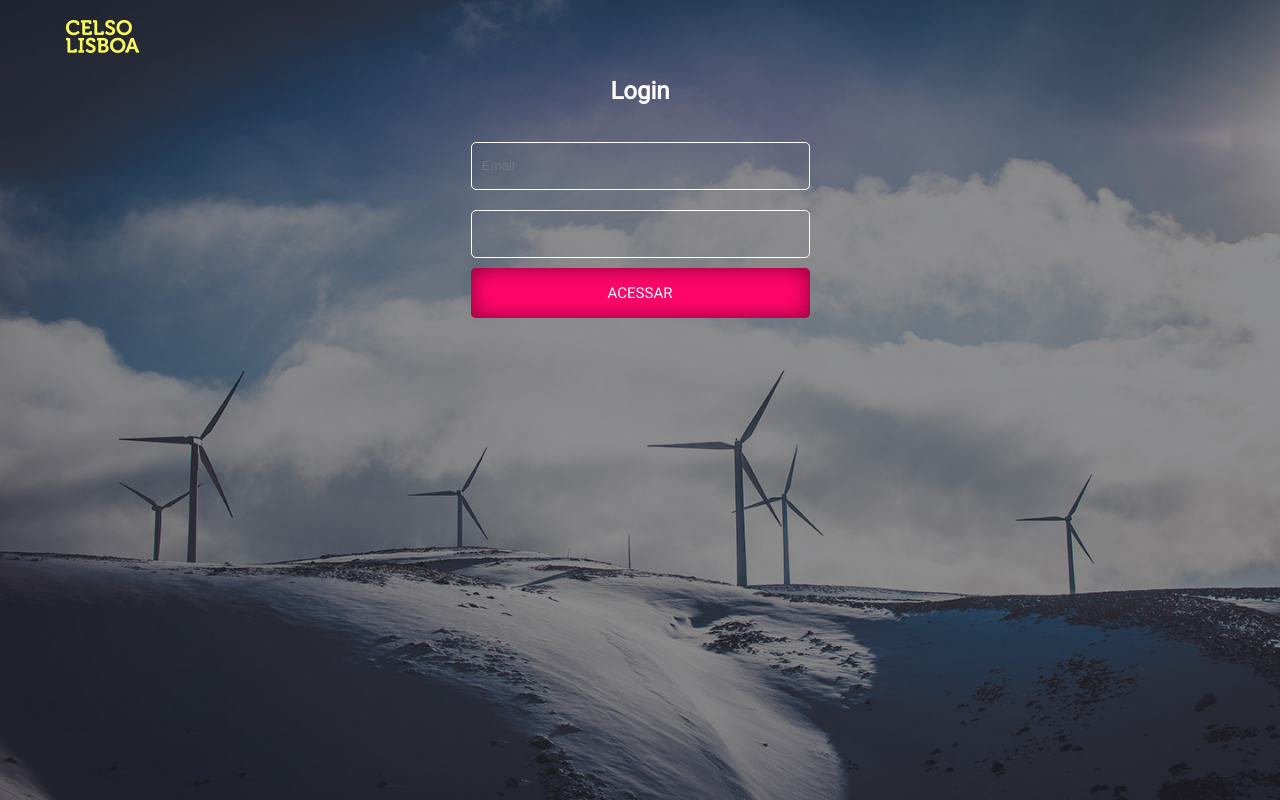
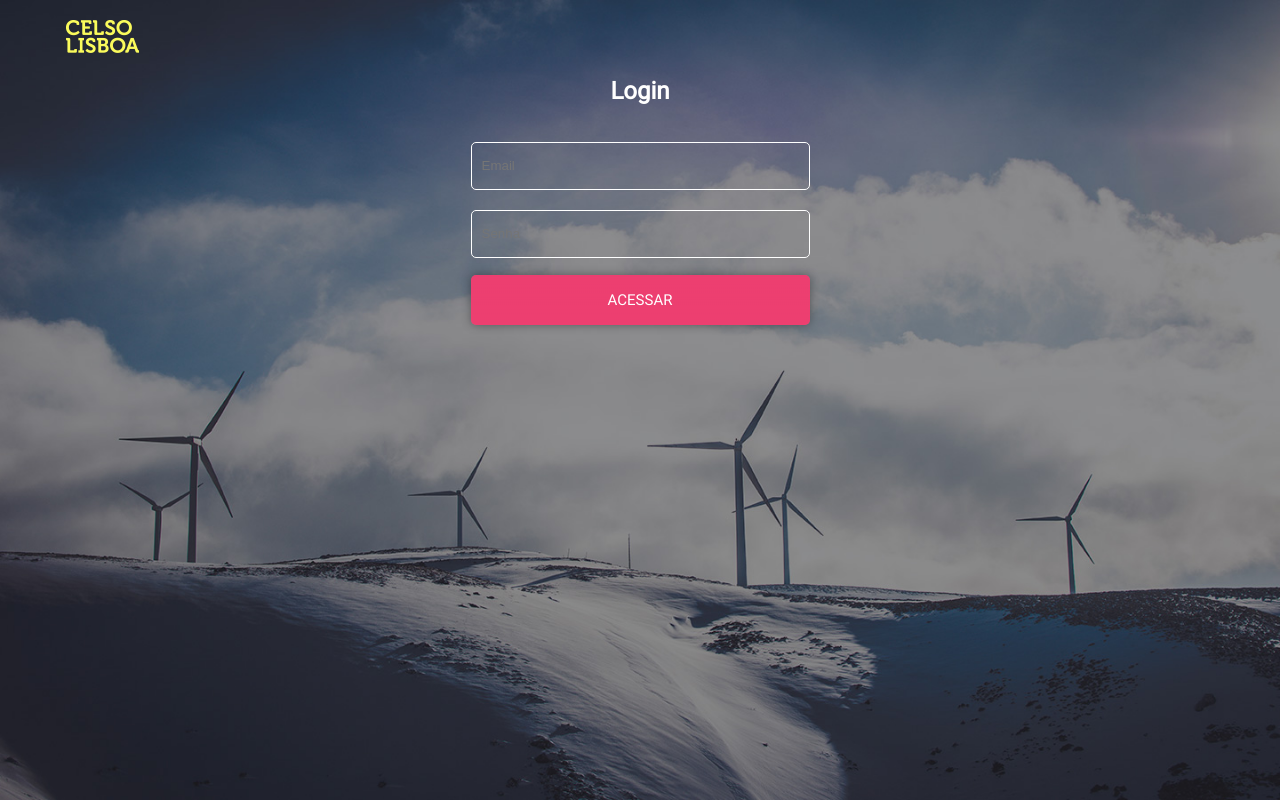
Before and after one commit to celsolisboa/desafio-frontend, an Angular app in the folder celsoLisboa-app/: page / in a window 1280 px wide. Built offline with nearby package versions, Linux system fonts and the light colour scheme; a web font is replaced by a local one.

Commit message:
Ajustes na tela de login

```diff
--- a/celsoLisboa-app/src/assets/css/_forms.scss
+++ b/celsoLisboa-app/src/assets/css/_forms.scss
@@ -22,7 +22,7 @@
   @include flexbox;
   @include justify-content(center);
   @include align-items(center);
-  @include box-shadow-inner($type:inset, $left:0, $top:0, $blur:20px, $color:rgba(0,0,0,0.5));
+  @include box-shadow-inner($type: inset, $left: 0, $top: 0, $blur: 20px, $color: rgba(0, 0, 0, 0.5));
   font-size: 15px;
   cursor: pointer;
   border: none;
@@ -31,8 +31,10 @@
   text-transform: uppercase;
   @include transition;
   &.btn_login {
-    background-color: map_get($pink, 1);
+    @include box-shadow(0, 0, 10px, rgba(0, 0, 0, 0.35));
+    background: url("#{$path-img}/bg_btn_acessar.png") repeat-x;
     color: map_get($white, 1);
+    margin-top: 7px;
   }
   &.btn_radius {
     @include border-radius(5px);
@@ -40,8 +42,8 @@
   &.btn_block {
     width: 100%;
   }
-  &:hover{
+  &:hover {
+    background: url("#{$path-img}/bg_btn_acessar_hover.png") repeat-x;
     @include transition;
-    @include box-shadow-inner($type:inset, $left:0, $top:0, $blur:0, $color:rgba(0,0,0,0.5));
   }
 }
```
Also changed, not shown: celsoLisboa-app/src/assets/image/bg_btn_acessar.png (added), celsoLisboa-app/src/assets/image/bg_btn_acessar_hover.png (added).
